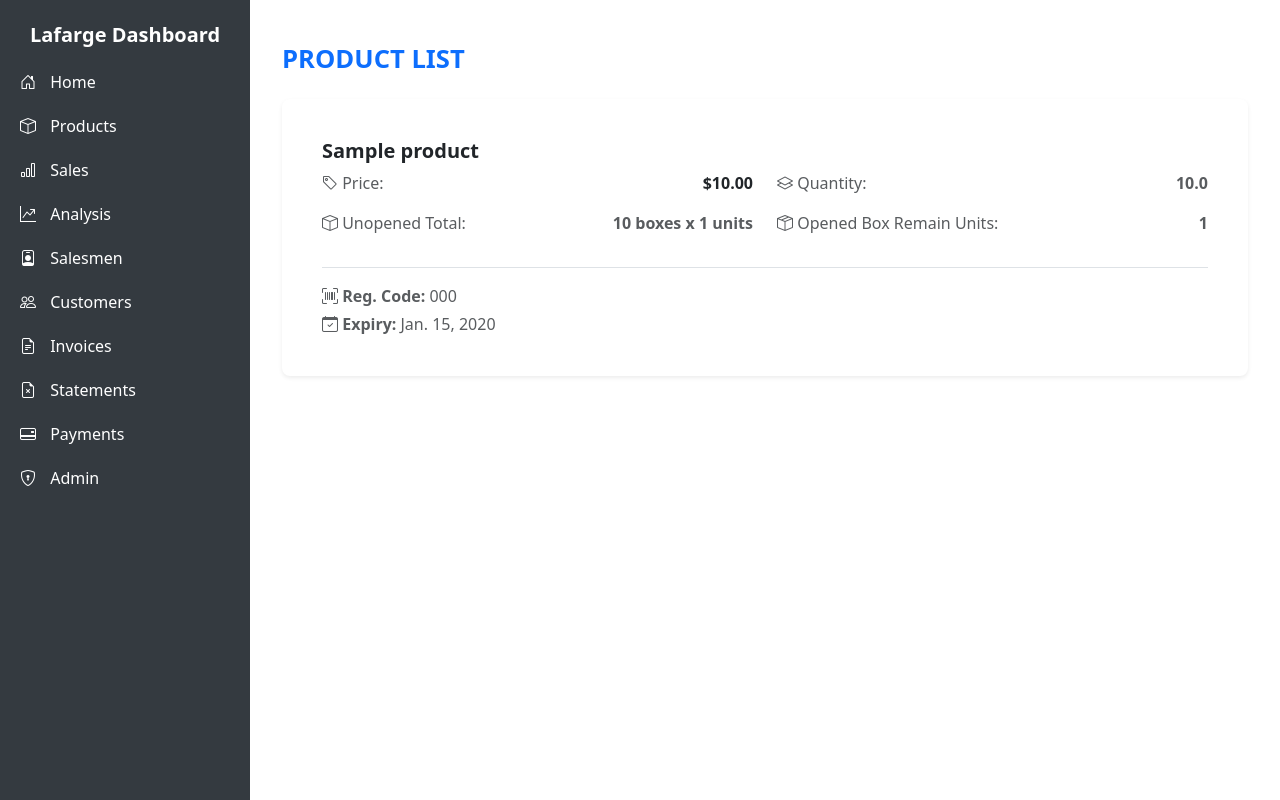
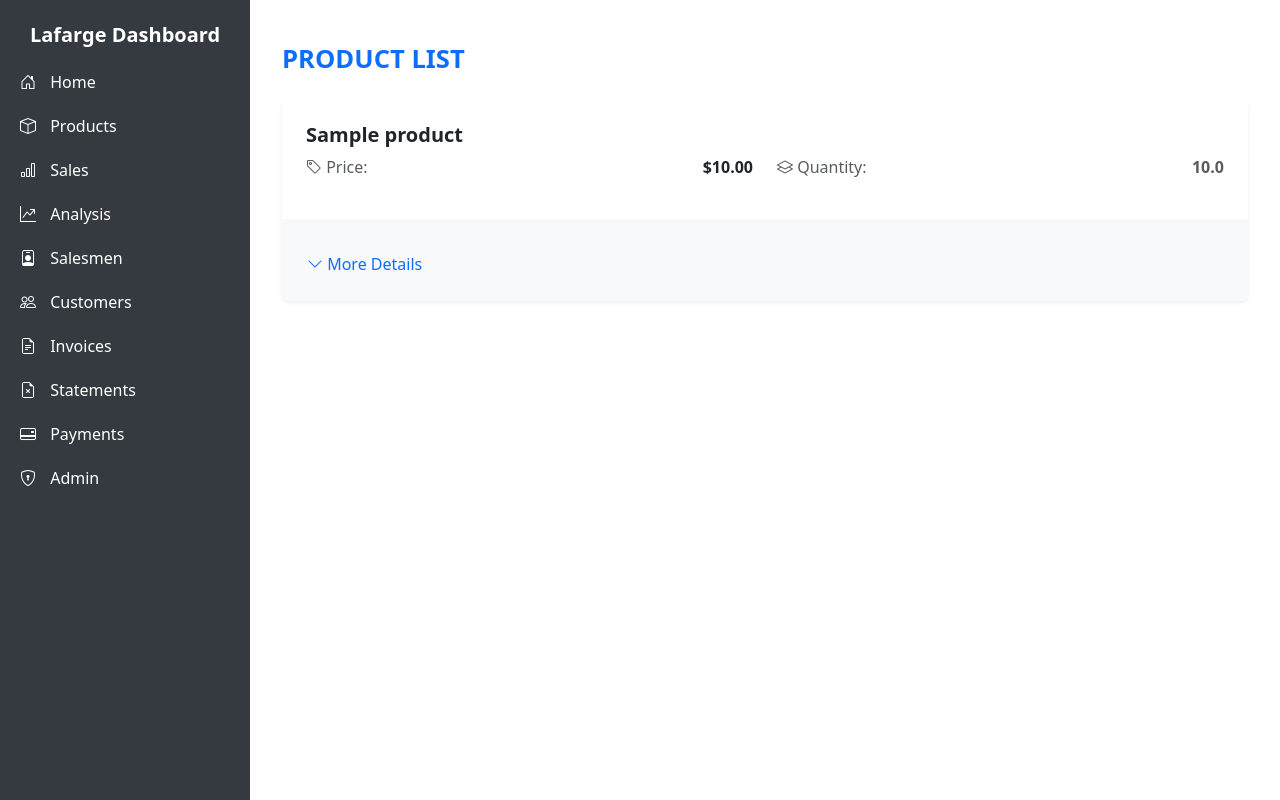
Before and after one commit to mfcc168/Lafarge-ERP-System, a Django app: page /products/ in a window 1280 px wide. Run offline with Django 5.2, Linux system fonts and the light colour scheme; a user stored in the database is signed in; tables that the repository leaves empty hold one stand-in row (values such as "Sample post"); some libraries are stand-ins or nearby versions.

Commit message:
Update product_list.html

```diff
--- a/lafarge/invoice/templates/invoice/product_list.html
+++ b/lafarge/invoice/templates/invoice/product_list.html
@@ -5,27 +5,24 @@
 <div class="container mt-4">
     <h2 class="mb-4 text-primary text-uppercase">Product List</h2>
 
-    <div class="row g-3">  <!-- Spaced-out rows -->
+    <div class="row g-3">
         {% for product in products %}
         <div class="col-12">
-            <a href="{% url 'product_transactions' product.id %}" class="card-link">
-                <div class="card border-0 shadow-sm p-4 rounded-3 bg-white d-flex flex-column">
-                    <div class="card-body d-flex flex-column">
+            <div class="card border-0 shadow-sm rounded-3 bg-white">
+                <!-- Top Part: White Background, Clickable -->
+                <a href="{% url 'product_transactions' product.id %}" class="card-link">
+                    <div class="card-body p-4 bg-white">
                         <!-- Product Title -->
                         <h5 class="card-title fw-bold text-dark mb-2">
                             {{ product.name }}
                         </h5>
 
-                        <!-- Product Details: Two-column layout -->
+                        <!-- Primary Details: Price and Quantity -->
                         <div class="row gy-2">
                             <div class="col-md-6">
                                 <p class="text-muted d-flex justify-content-between fs-6">
                                     <span><i class="bi bi-tag"></i> Price:</span>
                                     <span class="fw-bold text-dark">${{ product.price }}</span>
-                                </p>
-                                <p class="text-muted d-flex justify-content-between fs-6">
-                                    <span><i class="bi bi-box"></i> Unopened Total:</span>
-                                    <span class="fw-bold">{{ product.box_amount }} boxes x {{product.unit_per_box}} units</span>
                                 </p>
                             </div>
                             <div class="col-md-6">
@@ -33,15 +30,31 @@
                                     <span><i class="bi bi-layers"></i> Quantity:</span>
                                     <span class="fw-bold">{{ product.quantity|intcomma }}</span>
                                 </p>
-                                <p class="text-muted d-flex justify-content-between fs-6">
-                                    <span><i class="bi bi-box-seam"></i> Opened Box Remain Units:</span>
-                                    <span class="fw-bold">{{ product.box_remain }}</span>
-                                </p>
                             </div>
                         </div>
+                    </div>
+                </a>
 
-                        <!-- Footer with Registration Code & Expiry -->
+                <!-- Bottom Part: Gray Background, Non-Clickable -->
+                <div class="card-body p-4 bg-light">
+                    <!-- Dropdown Toggle Button -->
+                    <div class="mt-2">
+                        <button class="btn btn-link text-primary p-0 fs-6 toggle-details" type="button" data-bs-target="#details-{{ product.id }}" aria-expanded="false">
+                            <i class="bi bi-chevron-down"></i> <span class="toggle-text">More Details</span>
+                        </button>
+                    </div>
+
+                    <!-- Collapsible Details -->
+                    <div class="collapse" id="details-{{ product.id }}">
                         <div class="border-top pt-3 mt-3 text-muted fs-6">
+                            <p class="text-muted d-flex justify-content-between fs-6">
+                                <span><i class="bi bi-box"></i> Unopened Total:</span>
+                                <span class="fw-bold">{{ product.box_amount }} boxes x {{ product.unit_per_box }} units</span>
+                            </p>
+                            <p class="text-muted d-flex justify-content-between fs-6">
+                                <span><i class="bi bi-box-seam"></i> Opened Box Remain Units:</span>
+                                <span class="fw-bold">{{ product.box_remain }}</span>
+                            </p>
                             <p class="mb-1 text-truncate">
                                 <i class="bi bi-upc-scan"></i> <strong>Reg. Code:</strong> {{ product.registration_code }}
                             </p>
@@ -51,11 +64,45 @@
                         </div>
                     </div>
                 </div>
-            </a>
+            </div>
         </div>
         {% endfor %}
     </div>
 </div>
+
+<script>
+document.querySelectorAll('.toggle-details').forEach(button => {
+    const targetId = button.getAttribute('data-bs-target');
+    const collapseElement = document.querySelector(targetId);
+    const icon = button.querySelector('i');
+    const text = button.querySelector('.toggle-text');
+
+    if (!collapseElement) {
+        console.error(`Collapse element not found for target: ${targetId}`);
+        return;
+    }
+
+    // Manual toggle on click
+    button.addEventListener('click', () => {
+        const bsCollapse = bootstrap.Collapse.getOrCreateInstance(collapseElement, { toggle: false });
+        bsCollapse.toggle();
+    });
+
+    // Update icon and text on show
+    collapseElement.addEventListener('show.bs.collapse', () => {
+        button.setAttribute('aria-expanded', 'true');
+        icon.classList.replace('bi-chevron-down', 'bi-chevron-up');
+        text.textContent = 'Hide Details';
+    });
+
+    // Update icon and text on hide
+    collapseElement.addEventListener('hide.bs.collapse', () => {
+        button.setAttribute('aria-expanded', 'false');
+        icon.classList.replace('bi-chevron-up', 'bi-chevron-down');
+        text.textContent = 'More Details';
+    });
+});
+</script>
 
 <style>
 .card-link {
@@ -64,7 +111,7 @@
     display: block;
 }
 
-.card-link:hover .card {
+.card-link:hover .card-body.bg-white {
     transform: scale(1.02);
 }
 
@@ -88,6 +135,19 @@
     font-size: 0.95rem;
 }
 
+/* Button Styling */
+.btn-link {
+    text-decoration: none;
+}
+
+.btn-link:hover {
+    text-decoration: underline;
+}
+
+/* Gray Background for Bottom Part */
+.bg-light {
+    background-color: #f8f9fa; /* Bootstrap's bg-light color */
+}
 </style>
 
 {% endblock %}
```
